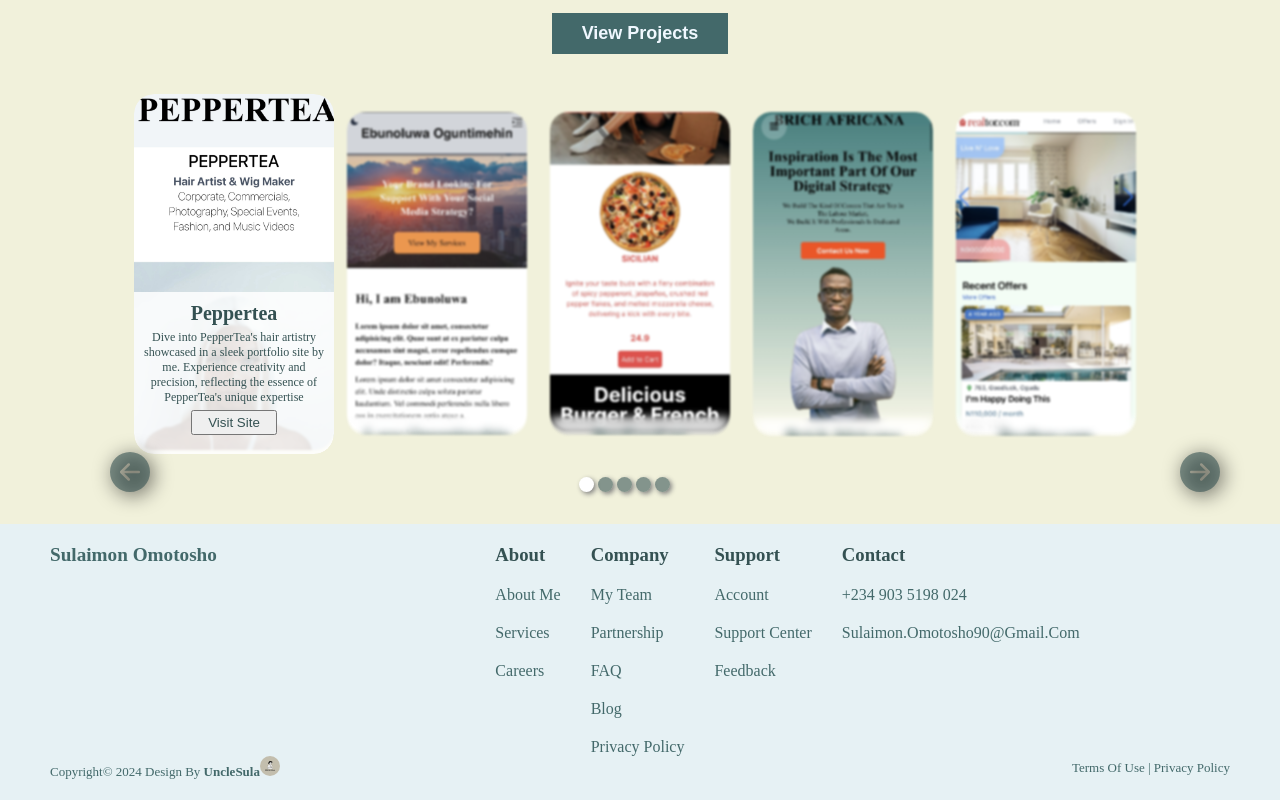
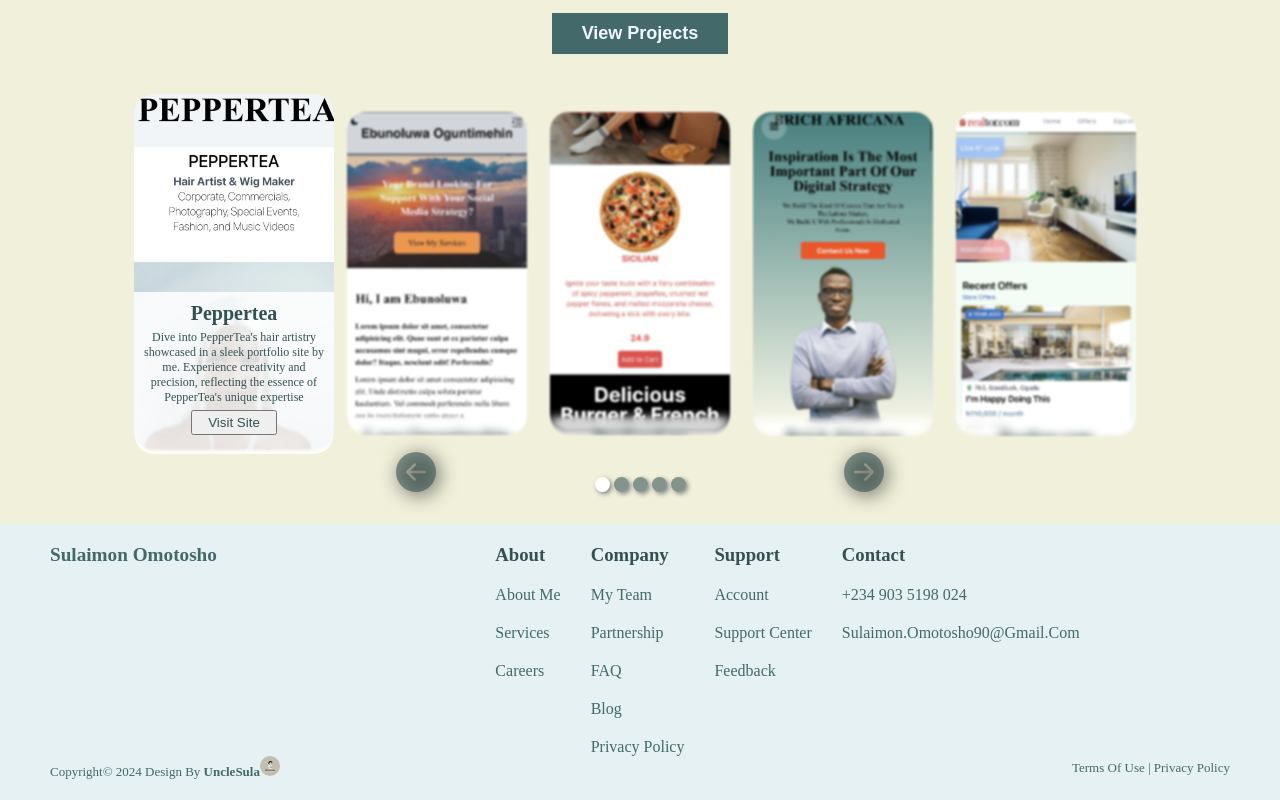
Before and after one commit to Sulaimon-Omotosho/omotosho.sulaimon, a React (Vite) app: page / in a window 1280 px wide. Shown: the part 2605-3405 px from the top of the page. Built offline with nearby package versions, Linux system fonts and the light colour scheme.

Commit message:
Indicators and arrows position bug fixed

```diff
--- a/src/components/projects/projects.scss
+++ b/src/components/projects/projects.scss
@@ -180,11 +180,27 @@
       }
 
       .arrow-left {
-        left: 80px;
+        left: 30%;
+
+        @include tablet {
+          left: 20%;
+        }
+
+        @include mobile {
+          left: 15%;
+        }
       }
 
       .arrow-right {
-        right: 30px;
+        right: 30%;
+
+        @include tablet {
+          right: 20%;
+        }
+
+        @include mobile {
+          right: 15%;
+        }
       }
 
       .indicators {
@@ -193,9 +209,9 @@
         justify-content: center;
         position: absolute;
         bottom: 2px;
-        left: 45%;
+        // left: 45%;
         gap: 4px;
-
+        text-align: center;
         z-index: 5;
       }
 
```
